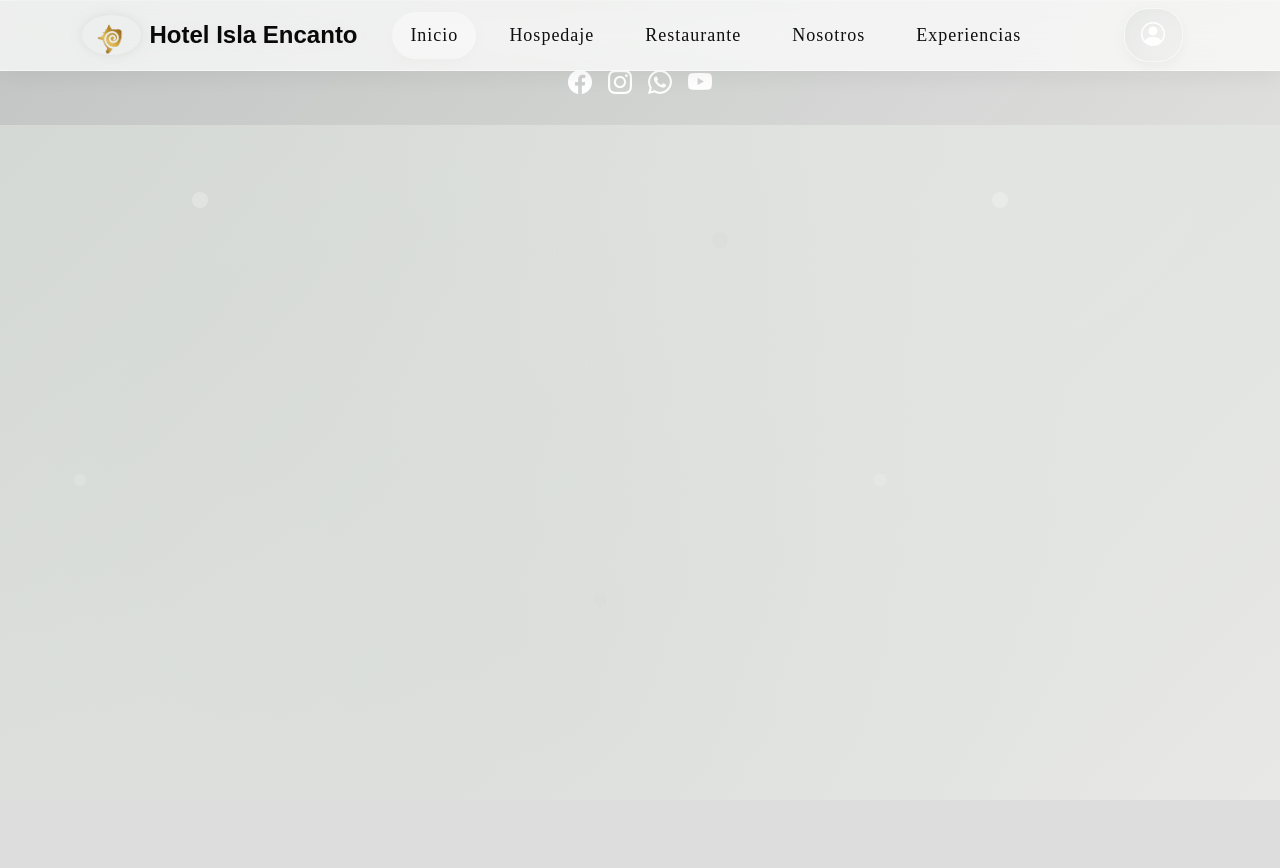
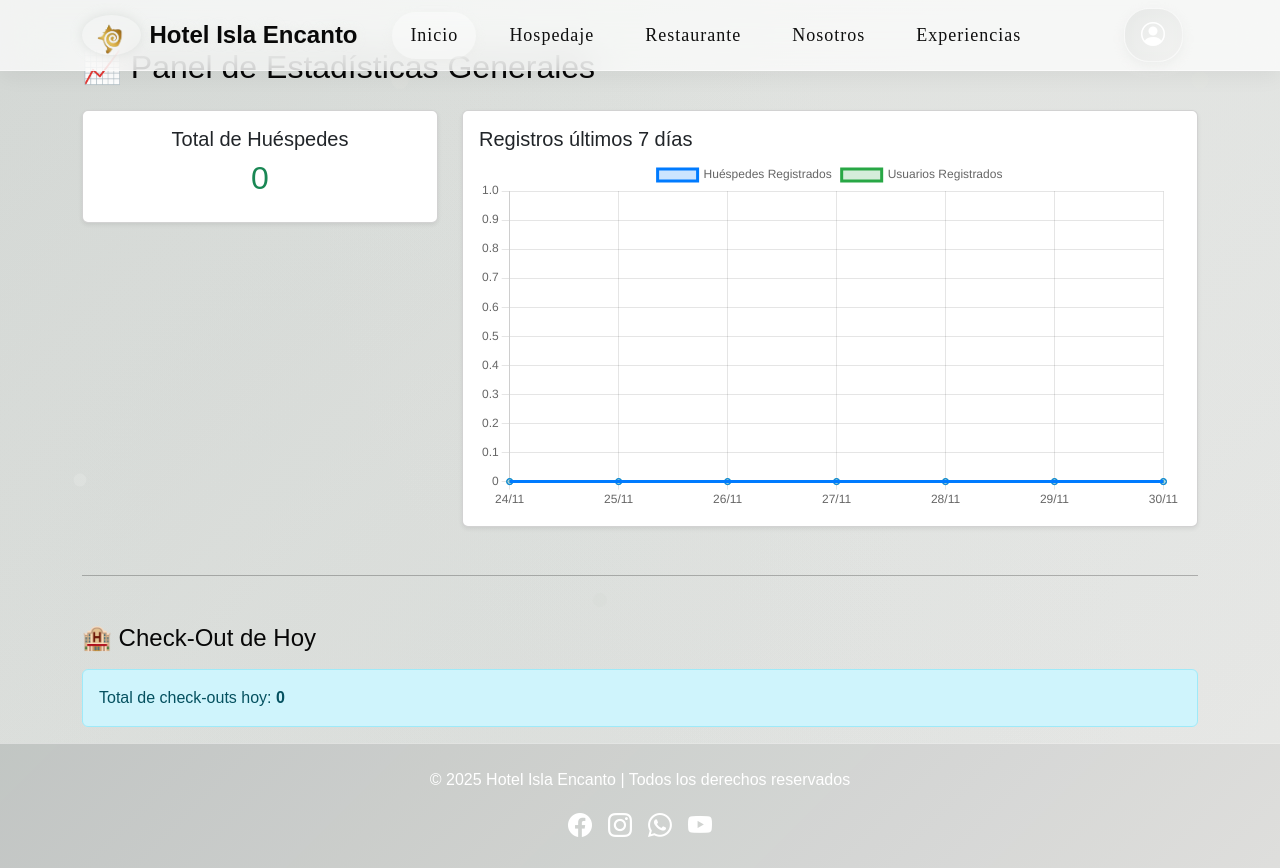
Before and after one commit to EricaRuiz321/IslaEncanto, a Flask app: page /admin/dashboard in a window 1280 px wide. Before the commit the page ends 208 px from the top, so only its background shows below. Run offline with Flask 3, Linux system fonts and the light colour scheme; data comes from the database, SQL or seed files in the repository; data that the repository does not hold is empty.

Commit message:
Update hospedaje_admin.html

```diff
--- a/templates/dashboard/hospedaje_admin.html
+++ b/templates/dashboard/hospedaje_admin.html
@@ -1,5 +1,63 @@
 {% extends 'dashboard/base.html' %}
+{% block content %}
+<div class="container mt-5">
+  <h2 class="mb-4">📈 Panel de Estadísticas Generales</h2>
 
-{% block content %}
+  <div class="row">
+    <div class="col-md-4">
+      <div class="card text-center shadow-sm">
+        <div class="card-body">
+          <h5 class="card-title">Total de Huéspedes</h5>
+          <h2 class="text-success">{{ total_huespedes }}</h2>
+        </div>
+      </div>
+    </div>
 
+    <div class="col-md-8">
+      <div class="card shadow-sm">
+        <div class="card-body">
+          <h5 class="card-title">Registros últimos 7 días</h5>
+          <canvas id="graficoHuespedes"></canvas>
+        </div>
+      </div>
+    </div>
+  </div>
+
+  <hr class="my-5">
+
+  <h4>🏨 Check-Out de Hoy</h4>
+  <div class="alert alert-info mt-3">
+    Total de check-outs hoy: <strong>{{ check_out_hoy }}</strong>
+  </div>
+</div>
+
+<script src="https://cdn.jsdelivr.net/npm/chart.js"></script>
+<script>
+  const ctx = document.getElementById('graficoHuespedes').getContext('2d');
+  const grafico = new Chart(ctx, {
+    type: 'line',
+    data: {
+      labels: {{ labels|tojson }},
+      datasets: [
+        {
+          label: 'Huéspedes Registrados',
+          data: {{ data_huespedes|tojson }},
+          borderColor: '#007bff',
+          backgroundColor: 'rgba(0, 123, 255, 0.2)',
+          tension: 0.3,
+          fill: true
+        },
+        {
+          label: 'Usuarios Registrados',
+          data: {{ data_usuarios|tojson }},
+          borderColor: '#28a745',
+          backgroundColor: 'rgba(40, 167, 69, 0.2)',
+          tension: 0.3,
+          fill: true
+        }
+      ]
+    },
+    options: { responsive: true, scales: { y: { beginAtZero: true } } }
+  });
+</script>
 {% endblock %}
```
